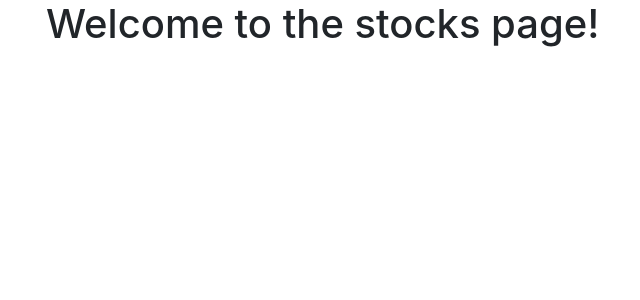
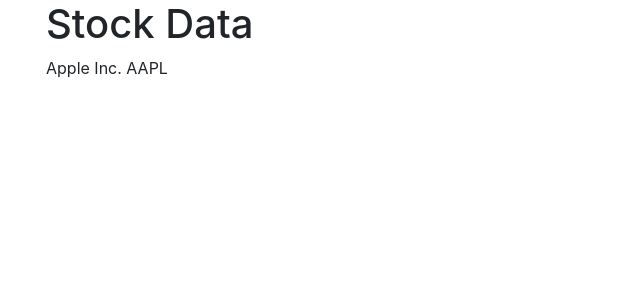
Before and after one commit to Jkorn123/Django-Project, a Django app: page /stock/ in a window 1280 px wide. Shown: the top 300 px of the page, without its empty margins (39-679 px from the left). Run offline with Django 3.2, Linux system fonts and the light colour scheme; data comes from the database, SQL or seed files in the repository; some libraries are stand-ins or nearby versions.

Commit message:
Fake data

```diff
--- a/mysite/stocks/models.py
+++ b/mysite/stocks/models.py
@@ -2,7 +2,7 @@
 from django.contrib.auth.models import User
 
 
-class stockName(models.Model):
+class Stock(models.Model):
     fullName = models.CharField(max_length=120)
     sTicker = models.CharField(max_length=10)
     userName = models.ForeignKey(
@@ -13,7 +13,7 @@
     def __str__(self):
         return self.fullName
 
-class fundName(models.Model):
+class Fund(models.Model):
     fullName = models.CharField(max_length=120)
     fTicker = models.CharField(max_length=10)
     userName = models.ForeignKey(
@@ -25,7 +25,7 @@
         return self.fullName
 
 
-class getdatePrice(models.Model):
+class Price(models.Model):
     date = models.DateTimeField('Day price')
     price = models.FloatField(default=0.00)
 #    stock = models.ForeignKey(Stock, on_delete=models.CASCADE)
--- a/mysite/stocks/templates/stocks/stock.html
+++ b/mysite/stocks/templates/stocks/stock.html
@@ -12,7 +12,11 @@
   <body>
     <div class="container">
       <!-- Basic test for template -->
-      <h1>Welcome to the stocks page!</h1>
-    </div>{{stock.sName}}</div>
+      <h1>Stock Data</h1>
+      {% for stock in sName %}
+      {{stock.fullName}}
+      {{stock.sTicker}}
+      {% endfor %}
+    </div>
   </body>
 </html>
--- a/mysite/stocks/views.py
+++ b/mysite/stocks/views.py
@@ -1,7 +1,9 @@
 from django.shortcuts import render
 from django.http import HttpResponse, HttpResponseRedirect
 from django.template import loader
-from .models import stockName, fundName, getdatePrice
+from .models import Stock
+from .models import Fund
+from .models import Price
 
 from django.contrib.auth.models import User
 from django.contrib.auth import authenticate, login, logout
@@ -15,16 +17,17 @@
 
 def stock(request):
     template = loader.get_template('stocks/stock.html')
-    sName = stockName.objects.all()
+    sName = Stock.objects.all()
     context = {
-        'stockname': sName,
+        'sName': sName,
     }
+    print(context)
     return HttpResponse(template.render(context, request))
 
 def fund(request):
     template = loader.get_template('stocks/fund.html')
-    fName = fundName.objects.all()
+    fName = Fund.objects.all()
     context = {
-        'fundname': fName,
+        'fName': fName,
     }
     return HttpResponse(template.render(context, request))
```
Also changed, not shown: mysite/stocks/admin.py (+4 -4 lines), mysite/db.sqlite3, mysite/stocks/migrations/0002_auto_20210415_0924.py (added).
